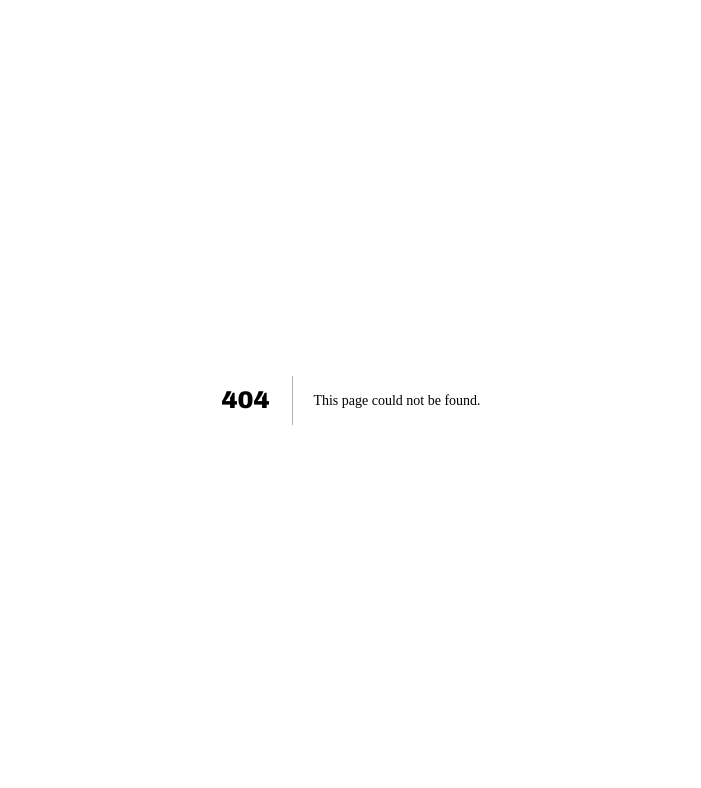
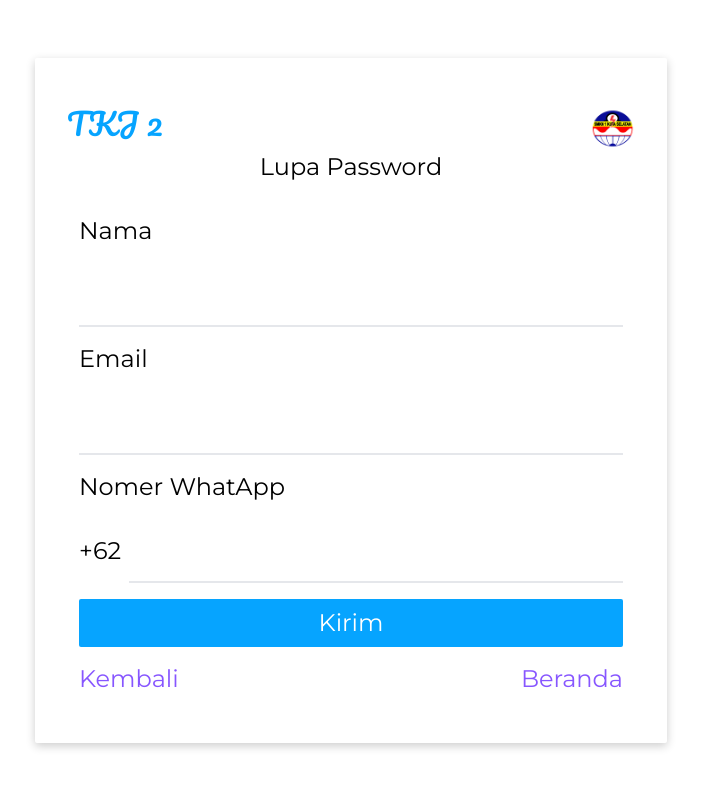
Before and after one commit to MeSkipperr/classtkj2, a Next.js app: page /lupapassword in a window 1280 px wide. Before the commit this address had no page. Shown: the top 788 px of the page, without its empty margins (289-990 px from the left). Built offline with nearby package versions, Linux system fonts and the light colour scheme; no server answers; a web font is replaced by a local one.

Commit message:
forget password

```diff
--- a/package.json
+++ b/package.json
@@ -14,7 +14,8 @@
     "next": "14.1.1",
     "react": "^18",
     "react-dom": "^18",
-    "react-icons": "^5.0.1"
+    "react-icons": "^5.0.1",
+    "sonner": "^1.4.32"
   },
   "devDependencies": {
     "@types/node": "^20",
--- a/src/app/(auth)/login/page.tsx
+++ b/src/app/(auth)/login/page.tsx
@@ -1,5 +1,5 @@
 "use client"
-import {CheckMode,ServerUrl} from '@/function/globalState'
+import {CheckMode} from '@/function/globalState'
 import Image from 'next/image';
 import smkIcon from '@/assets/icons/smkn1kutaselatan.png'
 import Link from 'next/link';
@@ -12,7 +12,7 @@ import { login } from '@/lib';
 const Login = () => {
     const router = useRouter();
     const { mode } = CheckMode();
-    const serverUrl = ServerUrl();
+    const serverUrl = process.env.NEXT_PUBLIC_API_SERVER_URL;
 
     const [seePassword, setSeePassword] = useState(false);
     const [response, setResponse] = useState();
--- /dev/null
+++ b/src/app/(auth)/lupapassword/page.tsx
@@ -0,0 +1,97 @@
+"use client"
+import Image from 'next/image';
+import smkIcon from '@/assets/icons/smkn1kutaselatan.png'
+import { useState } from 'react';
+import Link from 'next/link';
+import { CheckMode } from '@/function/globalState';
+import axios from 'axios';
+import { Toaster, toast } from 'sonner'
+
+interface InputInter{
+    userName:string
+    userEmail:string
+    userWA:any
+}
+
+const LupaPassword = () => {
+    const { mode } = CheckMode();
+    const serverUrl = process.env.NEXT_PUBLIC_API_SERVER_URL;
+
+    const [isLoading, setIsLoading] = useState(false);
+
+    const [userData,setUserData] = useState<InputInter>({
+        userName:'',
+        userEmail:'',
+        userWA:''
+    })
+
+    const handleChange = (e: React.ChangeEvent<HTMLInputElement>, key: string) => {
+        setUserData({ ...userData, [key]: e.target.value });
+    };
+
+    const handleSubmit = async (e: React.FormEvent) => {
+        e.preventDefault();
+        setIsLoading(true);
+        try {
+            const res = await axios.post(serverUrl+'api/get/pw', userData);
+            setIsLoading(false);
+
+            if(res.status === 200 )return toast.success('Data sudah dikirim ke Admin, password akan segera dikirim via WhatsApp.')
+
+            return toast.error('Gagal mengirim data ke admin. Coba lagi!')
+        } catch (error) {
+            console.error(error);
+            return toast.error('Gagal mengirim data ke admin. Coba lagi!')
+        }
+    };
+
+    return (
+        <div className="w-full h-dvh dark:bg-darkBg flex justify-center items-center px-2">
+            <Toaster position="top-right" expand={false} richColors  />
+            <div className=" bg-[#ecececcc ] dark:bg-[#101012cc]  w-full rounded-sm px-2 py-8 lg:w-2/4 lg:px-8 lg:py-12 shadow-[0_3px_10px_rgb(0,0,0,0.2)]">
+                <div className="flex justify-between ">
+                    <p className=' text-second text-xl sm:text-3xl' style={{ fontFamily: "'Pacifico', cursive" }}>TKJ 2</p>
+                    <Image
+                    src={smkIcon}
+                    alt='SMKN 1 Kuta Selatan Icon'
+                    width={45}
+                    height={35}
+                    title='SMKN 1 Kuta Selatan, Badung'
+                    />
+                </div>
+                <p className='dark:text-white text-xl sm:text-2xl text-center'>Lupa Password</p>
+                <form className='flex flex-col pt-8 px-3 gap-2 sm:gap-4' onSubmit={handleSubmit}>
+                    <label htmlFor="user_nama" className='dark:text-white sm:text-2xl'>Nama</label>
+                    <input type="text" name="user_nama" id="user_nama" className=' bg-transparent dark:text-white border-b-2  h-10 outline-none sm:text-2xl sm:h-16' required
+                        value={userData.userName}
+                        onChange={(e) => handleChange(e, 'userName')}
+                    />
+                    <label htmlFor="user_email" className='dark:text-white sm:text-2xl'>Email</label>
+                    <input type="email" name="user_email" id="user_email" className=' bg-transparent dark:text-white border-b-2  h-10 outline-none sm:text-2xl sm:h-16' required
+                        value={userData.userEmail}
+                        onChange={(e) => handleChange(e, 'userEmail')}
+                    />
+                    <label htmlFor="user_nowa" className='dark:text-white sm:text-2xl'>Nomer WhatApp</label>
+                    <div className="flex gap-2 w-full items-center">
+                        <span className=' dark:text-white sm:text-2xl'>+62</span>
+                        <input
+                            type="tel"
+                            id="phone"
+                            name="phone"
+                            className=' bg-transparent dark:text-white border-b-2  h-10 w-full outline-none sm:text-2xl sm:h-16'
+                            value={userData.userWA}
+                            onChange={(e) => handleChange(e, 'userWA')}
+                        />
+                    </div>
+                    <button type="submit" disabled={isLoading} className='w-full py-2 text-white bg-second rounded-sm text-lg sm:text-2xl'>{isLoading? 'Loading':'Kirim'}</button>
+                    <div className="flex gap-2 justify-between">
+                        <Link href="/login" className='text-third sm:text-2xl'>Kembali</Link>
+                        <Link href="/" className='text-third sm:text-2xl'>Beranda</Link>
+                    </div>
+                </form>
+            </div>
+        </div>
+    );
+}
+
+export default LupaPassword;
--- a/src/app/(remaining)/notif/page.tsx
+++ b/src/app/(remaining)/notif/page.tsx
@@ -1,5 +1,4 @@
 "use client"
-import CheckLogin from "@/function/checkLogin"
 import { useState,useEffect } from "react";
 import { FaCheck } from "react-icons/fa6";
 
@@ -10,10 +9,11 @@ const getDataCooc = () => {
         const userName = session.user.auth;
         return userName;
     });
-    };
+};
 
 const Notifikasi =  ()=>{
-    const {login} = CheckLogin();
+
+
 
     const data =[
         {
@@ -46,14 +46,17 @@ const Notifikasi =  ()=>{
       });
     }, []);
 
+
+
+
     const sortedData = data.sort((a, b) => (a.checked === b.checked ? 0 : a.checked ? 1 : -1));
     return(
         <div className="w-full h-dvh dark:bg-darkBg mt-28 px-4 ">
             <p className="text-third text-lg pb-6">Notifikasi</p>
             <p className=" text-second">{userName}</p>
             <ul className="gap-4 flex flex-col">
-            {sortedData.map((notif, index) => (
-                <NotifikasiContent key={index} content={notif} />
+                {sortedData.map((notif, index) => (
+                    <NotifikasiContent key={index} content={notif} />
                 ))}
             </ul>
         </div>
@@ -78,7 +81,7 @@ const NotifikasiContent =  ({ content }: { content: NotifikasiItem}) => {
 
 
     return(
-        <li className={`flex border-b pb-2 ${checkIcon && 'opacity-30'}`}>
+        <li className={`flex border-b pb-2  ${checkIcon && 'opacity-30'}`}>
             <div className="pr-4 pt-2">
                 <div className="w-6 sm:w-10 aspect-square border rounded-sm flex  justify-center items-center cursor-pointer" onClick={clickCheckBox}>
                     {
--- a/src/app/(remaining)/nouser/page.tsx
+++ b/src/app/(remaining)/nouser/page.tsx
@@ -7,7 +7,7 @@ const NoUser  = ()=>{
             <FaUserAltSlash className=" dark:fill-white w-52 h-20 sm:h-28" />
             <p className="dark:text-white sm:text-2xl">Masuk dengan user TKJ 2 untuk akses.</p>
             <Link href="/login" className=" underline text-second sm:text-2xl">
-                Login
+                Masuk
             </Link>
         </div>
     )
--- a/src/components/sidebar.tsx
+++ b/src/components/sidebar.tsx
@@ -15,6 +15,7 @@ import {CheckMode} from '@/function/globalState'
 import Link from 'next/link';
 
 import { usePathname } from 'next/navigation'
+import { getSessionLogin } from '@/lib';
 
 const SideBarCom = ()=>{
   const { mode } = CheckMode();
@@ -90,8 +91,36 @@ interface SidebarProps {
 
 const SidebarContext = createContext<any>(true);
 
+const getDataSession = () => {
+  return getSessionLogin().then((session) => {
+    if (session && session.user) {
+      const userData = {
+        userName: session.user.userName || '',
+        email: session.user.email || '',
+      };
+      return userData;
+    } else {
+      return {
+        userName: '',
+        email: '',
+      };
+    }
+  });
+};
+
 const Sidebar = ({ children }: SidebarProps) => {
-    const[expanded,setExpanded] = useState(true)
+    const[expanded,setExpanded] = useState(true);
+    const [userName, setUserName] = useState("");
+    const [userEmail, setUserEmail] = useState("");
+
+    useEffect(() => {
+      getDataSession().then((name) => {
+        setUserName(name.userName);
+        setUserEmail(name.email);
+      });
+    }, []);
+
+    getSessionLogin
     return(
         <aside className="h-dvh pt-1 bg-white dark:bg-darkBg ">
             <nav className="h-full flex flex-col  shadow-sm">
@@ -114,8 +143,8 @@ const Sidebar = ({ children }: SidebarProps) => {
                   ${expanded?'w-64 ml-3': 'w-0'}
                   `}>
                       <div className="leading-4">
-                          <h4 className='font-semibold text-xl dark:text-white'>I Kadek Yola Andika</h4>
-                          <span className=' text-base text-gray-600 dark:text-white'>ikadekyolaandika02@gmail.com</span>
+                          <h4 className='font-semibold text-xl dark:text-white'>{userName}</h4>
+                          <span className=' text-base text-gray-600 dark:text-white'>{userEmail}</span>
                       </div>
                   </div>
                 </div>
--- a/src/function/globalState.tsx
+++ b/src/function/globalState.tsx
@@ -31,10 +31,3 @@ export const CheckMode = () => {
 
     return { mode, setMode }
 }
-
-
-export const ServerUrl = () => {
-    const server = 'http://localhost:8080/'
-
-    return server;
-}
```
Also changed, not shown: src/function/checkLogin.ts (deleted, +0 -7 lines), src/lib.ts (+10 -7 lines), 1 other file (tests, documents, lock files or other folders).
